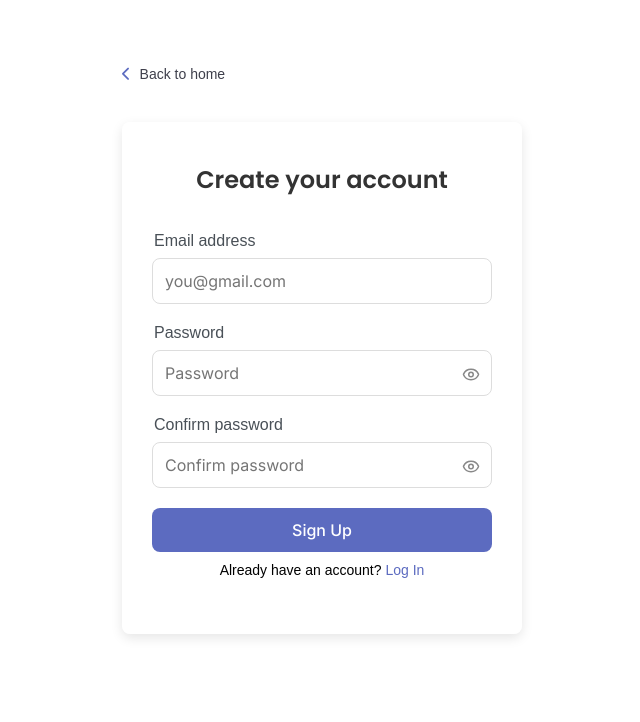
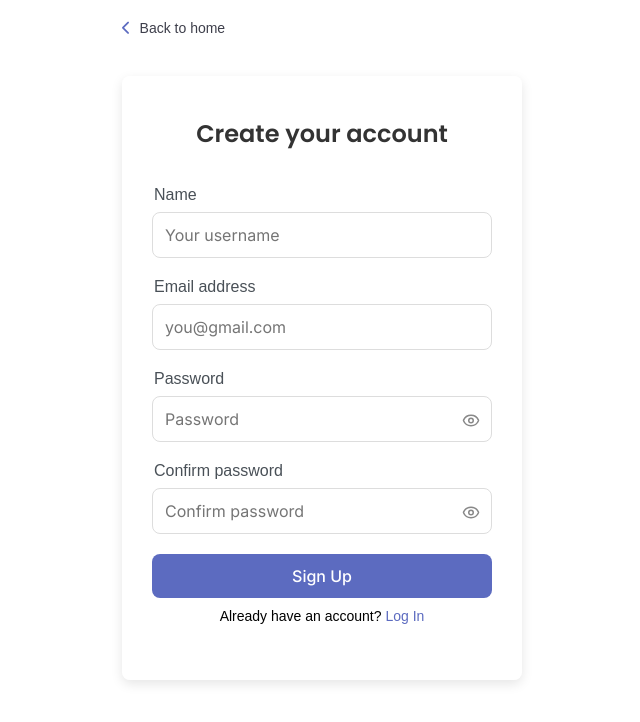
Before and after one commit to ajaypahan91/ai-post-generator, a React (Create React App) app in the folder client/: page /signup in a window 1280 px wide. Shown: the top 722 px of the page, without its empty margins (318-958 px from the left). Built offline with nearby package versions, Linux system fonts and the light colour scheme; no server answers.

Commit message:
Ui improvements

```diff
--- a/client/src/pages/Signup.jsx
+++ b/client/src/pages/Signup.jsx
@@ -1,11 +1,12 @@
 import React, { useState } from "react";
-import { createUserWithEmailAndPassword } from "firebase/auth";
+import { createUserWithEmailAndPassword, updateProfile } from "firebase/auth";
 import { auth } from "../firebase";
 import { useNavigate } from "react-router-dom";
 import "../styles/auth.css";
 import { Eye, EyeOff } from "lucide-react";
 
 export default function Signup() {
+  const [username, setUsername] = useState(""); // New username state
   const [email, setEmail] = useState("");
   const [password, setPassword] = useState("");
   const [confirm, setConfirm] = useState("");
@@ -21,14 +22,19 @@ export default function Signup() {
       return;
     }
     try {
-      await createUserWithEmailAndPassword(auth, email, password);
+      const userCredential = await createUserWithEmailAndPassword(auth, email, password);
+
+      // Update display name (username)
+      await updateProfile(userCredential.user, {
+        displayName: username,
+      });
+
       navigate("/login");
     } catch (err) {
       setError(err.message);
     }
   };
 
-  // Handle press-and-hold
   const handlePressHold = (setter, value) => {
     setter(value);
   };
@@ -37,15 +43,29 @@ export default function Signup() {
     <div className="auth-page">
       <div className="auth-container">
         <div className="home">
-        <i class="fa-solid fa-chevron-left"></i>
+          <i className="fa-solid fa-chevron-left"></i>
           <a href="/" className="">
             Back to home
           </a>
         </div>
         <div className="auth-form-container">
-
           <h2 className="auth-title">Create your account</h2>
           <form onSubmit={handleSignup}>
+
+            {/* Username Field */}
+            <label className="login-label">Name</label>
+            <div className="input-group">
+              <input
+                type="text"
+                placeholder="Your username"
+                className="auth-input"
+                value={username}
+                onChange={(e) => setUsername(e.target.value)}
+                required
+              />
+            </div>
+
+            {/* Email Field */}
             <label className="login-label">Email address</label>
             <div className="input-group">
               <input
@@ -58,7 +78,7 @@ export default function Signup() {
               />
             </div>
 
-          {/* Password */}
+            {/* Password Field */}
             <div className="input-group" style={{ position: "relative" }}>
               <label className="login-label">Password</label>
               <input
@@ -81,7 +101,7 @@ export default function Signup() {
               </span>
             </div>
 
-          {/* Confirm Password */}
+            {/* Confirm Password Field */}
             <div className="input-group" style={{ position: "relative" }}>
               <label className="login-label">Confirm password</label>
               <input
@@ -110,7 +130,10 @@ export default function Signup() {
             </button>
           </form>
           <p className="auth-switch-text">
-          Already have an account? <a href="/login" className="no-underline">Log In</a>
+            Already have an account?{" "}
+            <a href="/login" className="no-underline">
+              Log In
+            </a>
           </p>
         </div>
       </div>
```
Lines whose indentation alone changed are shown as unchanged.
